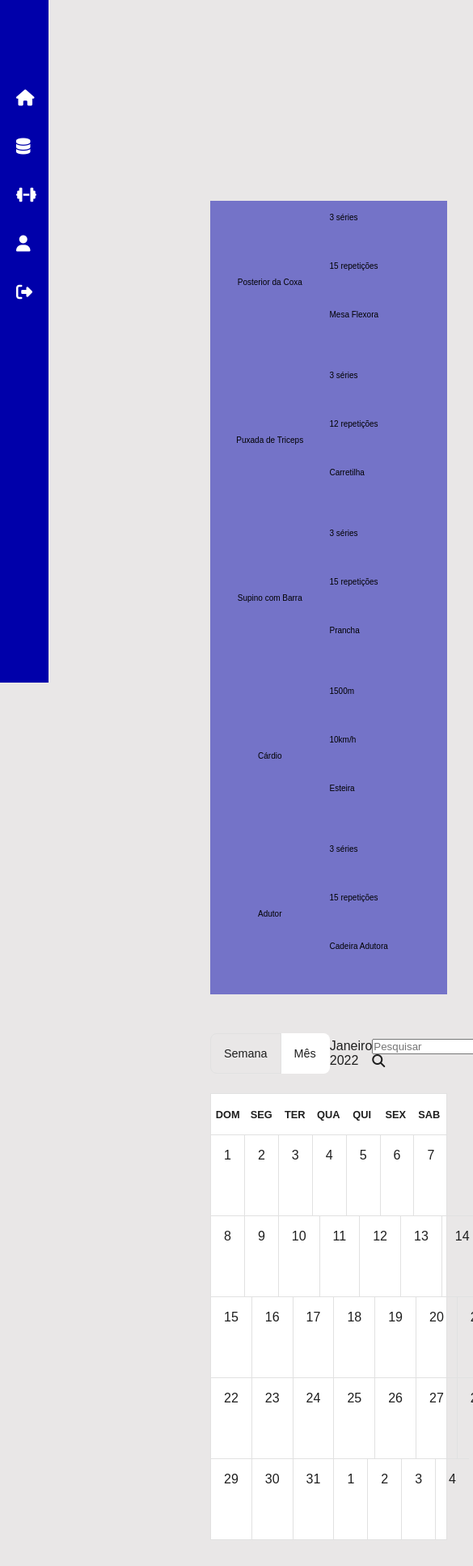
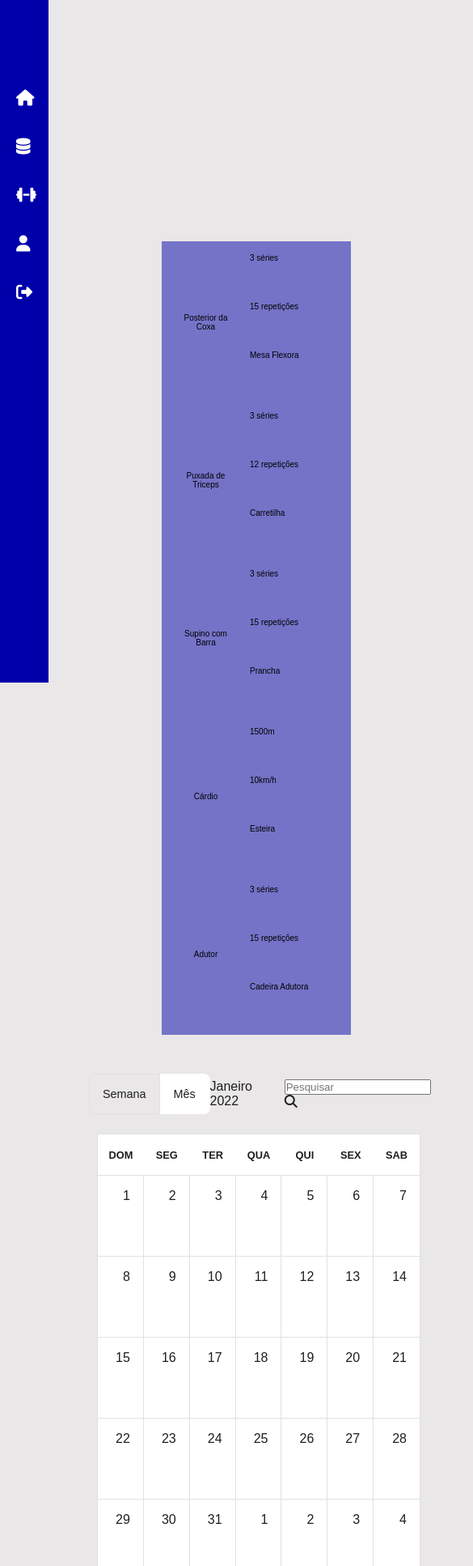
Before and after one commit to crishard/Projeto-Lynx-Fit-, a website: page src/views/usuário/rotina.html in a window 390 px wide. Shown: the part 66-2000 px from the top of the page at 81% size, 585 px wide, since content can reach past the window. Drawn offline with Linux system fonts and the light colour scheme.

Commit message:
adicionando responsividade da tela de rotina do usuario

```diff
--- a/src/views/usuário/assets/css/modal/records.css
+++ b/src/views/usuário/assets/css/modal/records.css
@@ -39,6 +39,34 @@
 .records tr:hover{
     background-color: var(--cor_teciaria);
 }
+@media(max-width:800px){
+    .records{
+        border-spacing: 5px;
+    }
+    .records thead{
+        display:none;
+    }
+    .records tr{
+        box-shadow: 0 1px 3px var(--cor_teciaria);
+    }
+    .records td:not(:first-child){
+        display:flex;
+        justify-content: space-between;
+        padding: 0 20px;
+    }
+    .records td{
+        margin:10px 0;
+    }
+    .records tr:hover{
+        background-color: inherit;
+    }
+    .records th{
+        height: 30px;
+        background-color: #f2f2f2;
+        padding-left: 20px;
+        font-size: 1.2rem;
+    }
+}
 
 @media(max-width:500px){
     .records{
@@ -68,7 +96,11 @@
 }
 @media(max-width:400px){
     .records th{
-        font-size: 10px;
+        font-size: 12px;
+        height: 20px;
+        background-color: #f2f2f2;
+        padding-left: 20px;
+        font-size: 1.2rem;
     }
     .records td{
         font-size: 10px;
--- a/src/views/usuário/assets/css/rotina.css
+++ b/src/views/usuário/assets/css/rotina.css
@@ -34,6 +34,8 @@
     margin-top: 1rem;
     margin-left: 260px;
     width: 75%;
+    background-color: white;
+    border: 1px solid #e1e1e1;
   }
   .calendar__week,.calendar__header {
     display: grid;
@@ -51,6 +53,53 @@
   .calendar__day {
     padding: 16px;
   }
+
+  .calendar__header > div {
+    text-transform: uppercase;
+    font-size: 0.8em;
+    font-weight: bold;
+  }
+
+  .calendar__day {
+    border-right: 1px solid #e1e1e1;
+    border-top: 1px solid #e1e1e1;
+  }
+
+  .calendar__day:last-child {
+    border-right: 0;
+  }
+
+  .toggle{
+    display: grid;
+    grid-template-columns: 1fr 1fr;
+
+    text-align: center;
+    font-size: 0.9em;
+  }
+  .toggle__option{
+    padding: 16px;
+    border: 1px solid #e1e1e1;
+    border-radius: 8px;
+    text-transform: capitalize;
+    cursor: pointer;
+  }
+  .toggle__option:first-child {
+      border-top-right-radius: 0;
+      border-bottom-right-radius: 0;
+  }
+  .toggle__option:last-child {
+      border-left: 0;
+      border-top-left-radius: 0;
+      border-bottom-left-radius: 0;
+  }
+  .toggle__option--selected{
+    border-color: white;
+    background-color: white;
+    color: var(--red);
+    font-weight: 500;
+    box-shadow: 1px 2px 30px -5px var(--red);
+  }
+
   /*Cards*/
   .informacoes{
     margin-top: 3rem;
@@ -104,69 +153,70 @@
     transition: color 0.2s;
   }
 
-  @media screen and (min-width: 850px) {
-    .menu__icon {
-      font-size: 0.9rem;
-      padding-right: 16px;
+  @media screen and (max-width: 1082px) {
+    .exercicios{
+      margin-top: -400px;
+      margin-left: 150px;
+      width: 70%;
     }
-    .menu__item--active {
-      border-left: 4px solid var(--red);
-      box-shadow: inset 10px 0px 17px -13px var(--red);
+    .toggle{
+      align-items: center;
+      margin-left: -150px;
+      width: 150px;
+    }
+    .calendar{
+      margin-left: 150px;
+      width: 70%;
+    }
+    .informacoes{
+      margin-left: 150px;
+      width: 70%;
     }
   }
-
-  .copyright {
-    font-size: 0.7rem;
-    font-weight: 400;
+  @media screen and (max-width: 800px) {
+    .exercicios{
+      margin-top: -400px;
+      margin-left: 200px;
+      width: 65%;
     }
-
-  .calendar {
-    background-color: white;
-    border: 1px solid #e1e1e1;
+    .calendar{
+      margin-left: 200px;
+      width: 65%;
     }
-
-  .calendar__header > div {
-    text-transform: uppercase;
-    font-size: 0.8em;
-    font-weight: bold;
+    .informacoes{
+      margin-left: 200px;
+      width: 65%;
     }
-
-  .calendar__day {
-    border-right: 1px solid #e1e1e1;
-    border-top: 1px solid #e1e1e1;
   }
-
-  .calendar__day:last-child {
-    border-right: 0;
+  @media screen and (max-width: 560px) {
+    .exercicios{
+      align-items: center;
+      margin-top: -500px;
+      margin-left: 200px;
+      width: 60%;
     }
-
-  .toggle{
-    display: grid;
-    grid-template-columns: 1fr 1fr;
-
-    text-align: center;
-    font-size: 0.9em;
+    .calendar{
+      margin-left: 150px;
+      width: 400px;
+      height: 550px;
     }
-  .toggle__option{
-    padding: 16px;
-    border: 1px solid #e1e1e1;
-    border-radius: 8px;
-    text-transform: capitalize;
-    cursor: pointer;
+    .informacoes{
+      align-items: center;
+      margin-left: 200px;
+      width: 60%;
     }
-  .toggle__option:first-child {
-      border-top-right-radius: 0;
-      border-bottom-right-radius: 0;
   }
-  .toggle__option:last-child {
-      border-left: 0;
-      border-top-left-radius: 0;
-      border-bottom-left-radius: 0;
+  @media screen and (max-width: 450px) {
+    .calendar{
+      margin-left: 120px;
+      width: 400px;
+      height: 550px;
     }
-  .toggle__option--selected{
-    border-color: white;
-    background-color: white;
-    color: var(--red);
-    font-weight: 500;
-    box-shadow: 1px 2px 30px -5px var(--red);
   }
+  @media screen and (max-width: 380px) {
+    .calendar{
+      margin-left: 100px;
+      width: 400px;
+      height: 550px;
+    }
+  }
```
Lines whose indentation alone changed are shown as unchanged.
